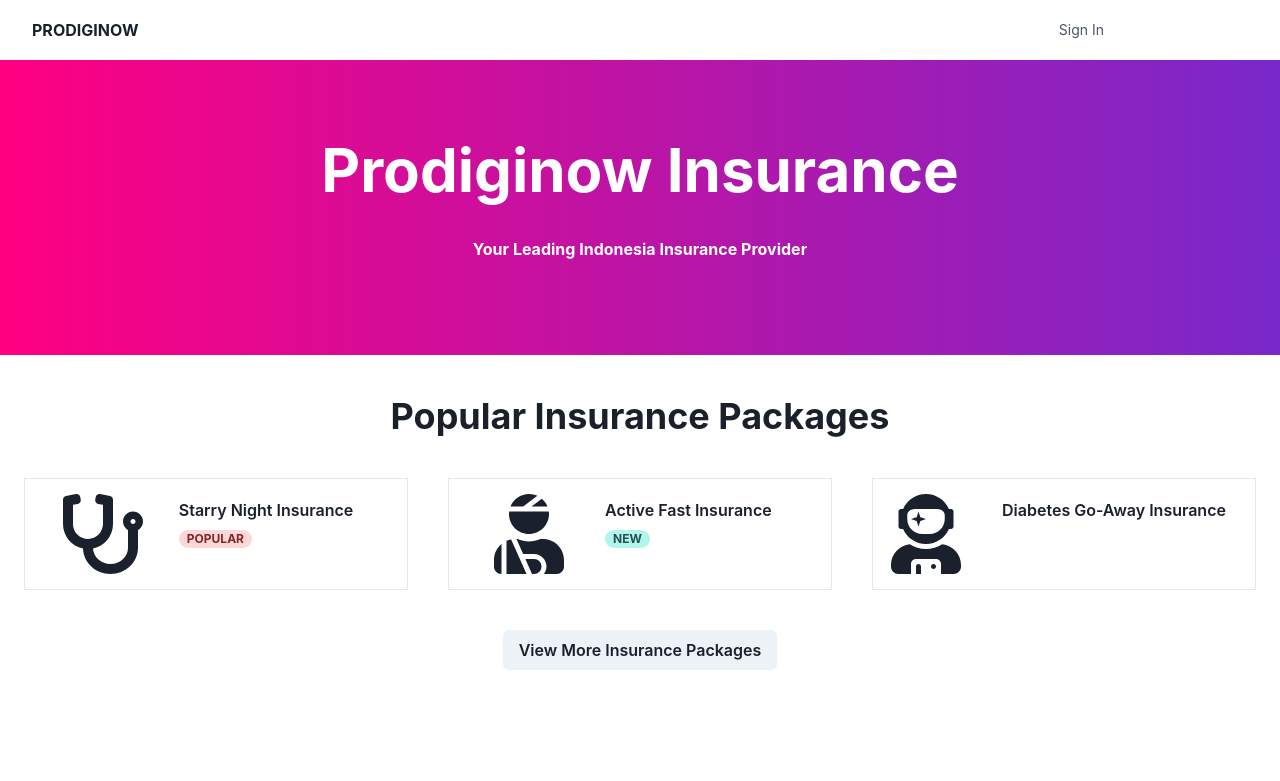
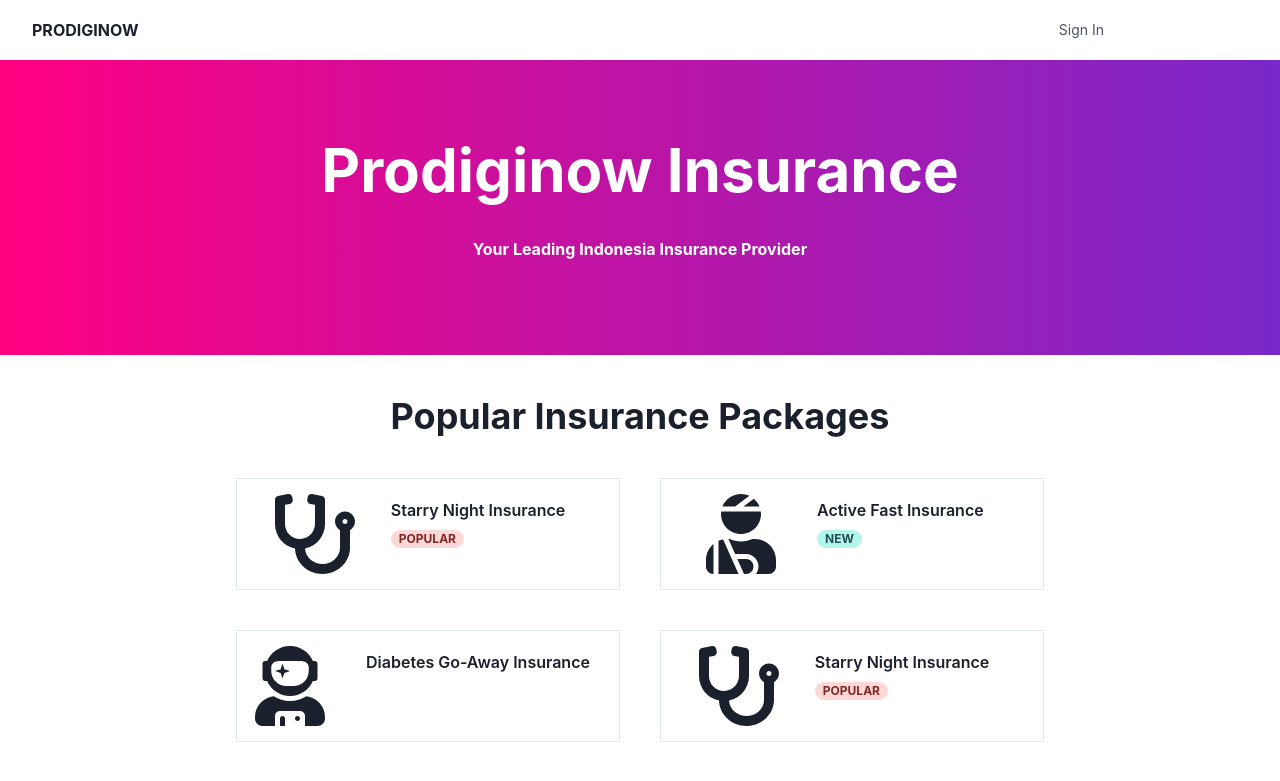
Before and after one commit to bcjrsnappymob/prodigy-fe-assessment, a Next.js app in the folder prodigy-assessment/: page / in a window 1280 px wide. Shown: the top 781 px of the page. Built offline with nearby package versions, Linux system fonts and the light colour scheme.

Commit message:
Update ProductGrid Columns Count

```diff
--- a/prodigy-assessment/components/products/ProductGrid.tsx
+++ b/prodigy-assessment/components/products/ProductGrid.tsx
@@ -10,7 +10,7 @@ export const ProductGrid = (props: ProductGridProps) => {
     }
 
     return (
-        <SimpleGrid columns={3} spacing={10}>
+        <SimpleGrid columns={2} spacing={10}>
             {
                 props.data.map((product, id) => {
                     return (
--- a/prodigy-assessment/pages/index.tsx
+++ b/prodigy-assessment/pages/index.tsx
@@ -5,7 +5,7 @@ import { ProductGrid } from '../components/products/ProductGrid';
 import { InsuranceItem } from '../models/product';
 
 const Home: NextPage = () => {
-  const mockData: InsuranceItem[] = insuranceItems.slice(0, 3);
+  const mockData: InsuranceItem[] = insuranceItems.slice(0, 6);
   return (
     <Container minW='100%' p={0} minH='100vh'>
       <Box
```
